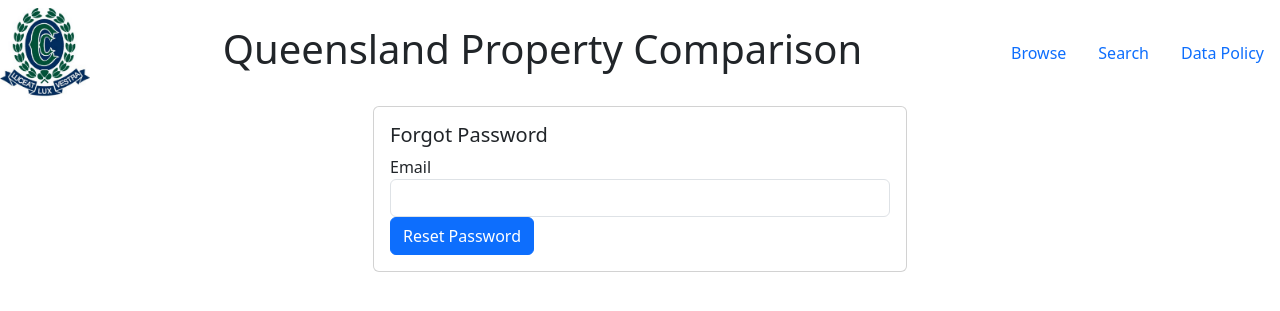
After one commit to simonpett/QPC, a Flask app: page /forgotpassword in a window 1280 px wide. The commit adds this page. Shown: the top 311 px of the page. Run offline with Flask 3, Linux system fonts and the light colour scheme.

Commit message:
forgot password

```diff
--- a/app.py
+++ b/app.py
@@ -253,6 +253,19 @@ def profile():
             flash('Invalid input', 'error')
     return render_template('profile.html', form=userform)
 
+@app.route('/datapolicy')
+def datapolicy():
+    return render_template('datapolicy.html')
+
+#this is a mockup of a password reset to complete the site functionality
+@app.route('/forgotpassword', methods=['GET', 'POST'])
+def forgotpassword():
+    if request.method == 'POST':
+        flash('An email has been sent to you with instructions to reset your password', 'info')
+        return redirect(url_for('login'))
+    return render_template('forgotpassword.html')
+
+
 ################### Helper functions for the routes ####################
 
 def get_schools_within_distance(target_distance_school, property_lat, property_long):
--- a/templates/base.html
+++ b/templates/base.html
@@ -36,7 +36,7 @@
                 <a class="nav-link" href="{{ url_for('search') }}">Search</a>
               </li>
               <li class="nav-item">
-                <a class="nav-link" href="data.html">Data Policy</a>
+                <a class="nav-link" href="{{ url_for('datapolicy') }}">Data Policy</a>
               </li>
               <li class="nav-item">
                 {% if current_user.is_authenticated %}
--- /dev/null
+++ b/templates/datapolicy.html
@@ -0,0 +1,5 @@
+{% extends 'base.html' %}
+
+{% block content %}
+    <p> Hello </p>
+{% endblock %}
--- /dev/null
+++ b/templates/forgotpassword.html
@@ -0,0 +1,22 @@
+{% extends 'base.html' %}
+
+{% block content %}
+    <div class="container">
+        <div class="row justify-content-center">
+            <div class="col-md-6">
+                <div class="card">
+                    <div class="card-body">
+                        <h5 class="card-title">Forgot Password</h5>
+                        <form method="POST">
+                            <div class="form-group">
+                                <label for="email">Email</label>
+                                <input type="email" class="form-control" id="email" name="email" required>
+                            </div>
+                            <button type="submit" class="btn btn-primary">Reset Password</button>
+                        </form>
+                    </div>
+                </div>
+            </div>
+        </div>
+    </div>
+{% endblock %}
--- a/templates/login.html
+++ b/templates/login.html
@@ -19,7 +19,7 @@
                         <input type="password" class="form-control" id="password" name="password" placeholder="Enter your password">
                     </div>
                     <button type="submit" class="btn btn-primary mt-2">Login</button>
-                    <a href="#" class="btn btn-link">Forgot Password?</a>
+                    <a href="{{ url_for('forgotpassword') }}" class="btn btn-link">Forgot Password?</a>
                     <a href="{{ url_for('signup') }}" class="btn btn-link">Sign Up</a>
                 </form>
             </div>
--- a/templates/profile.html
+++ b/templates/profile.html
@@ -35,7 +35,7 @@
                 {% endif %}
 
                 <p>Enter Your Password to Save Changes</p>
-                <p>To change password, use password reset (LINK) </p>
+                <p>To change password, use password reset <a href="{{ url_for('forgotpassword') }}" class="btn btn-link">Forgot Password?</a></p>
 
                 <div class="form-group mb-3">{{ form.password.label }}: {{ form.password(class_="form-control") }}</div>
                 {% if form.password.errors %}
```
Also changed, not shown: README.md.
